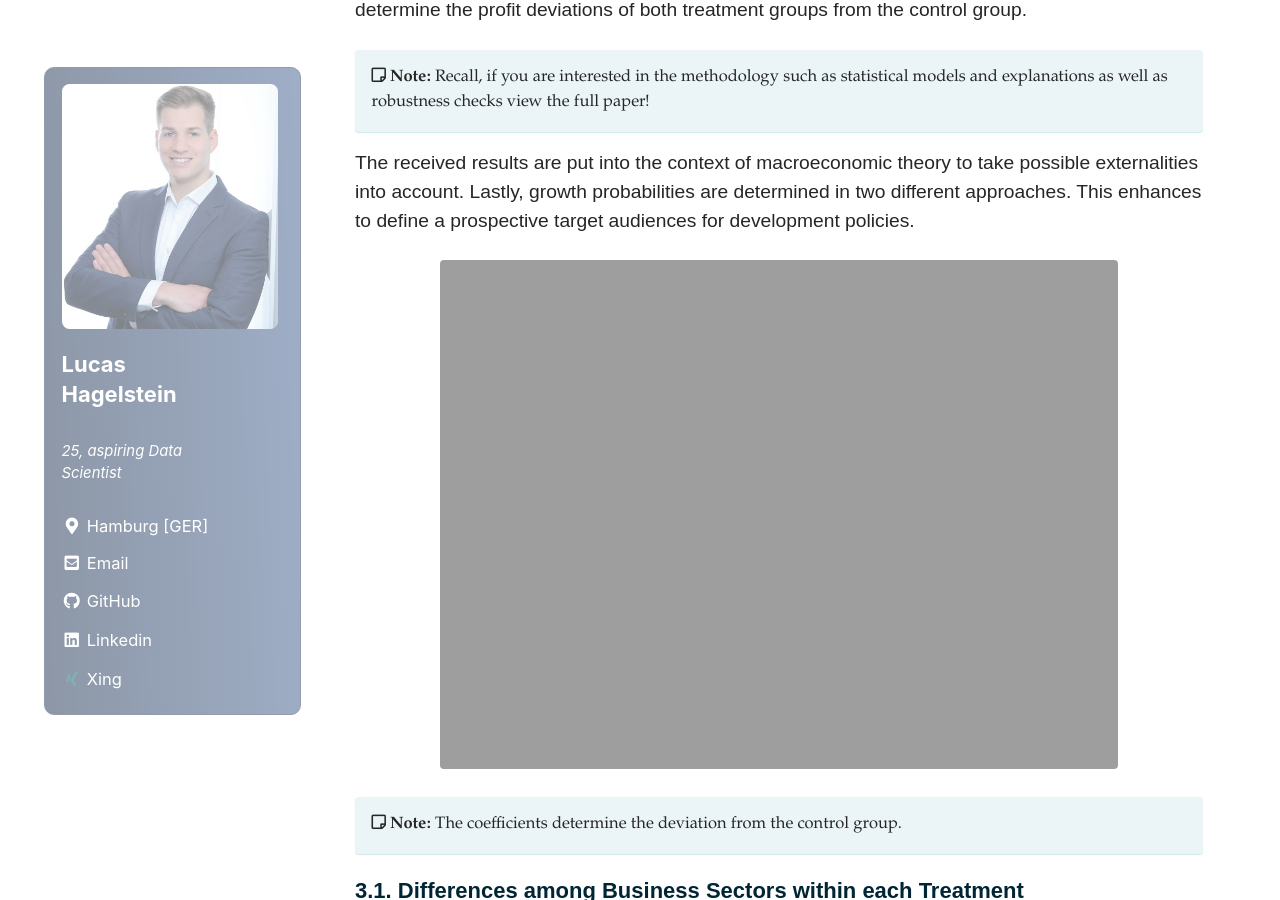
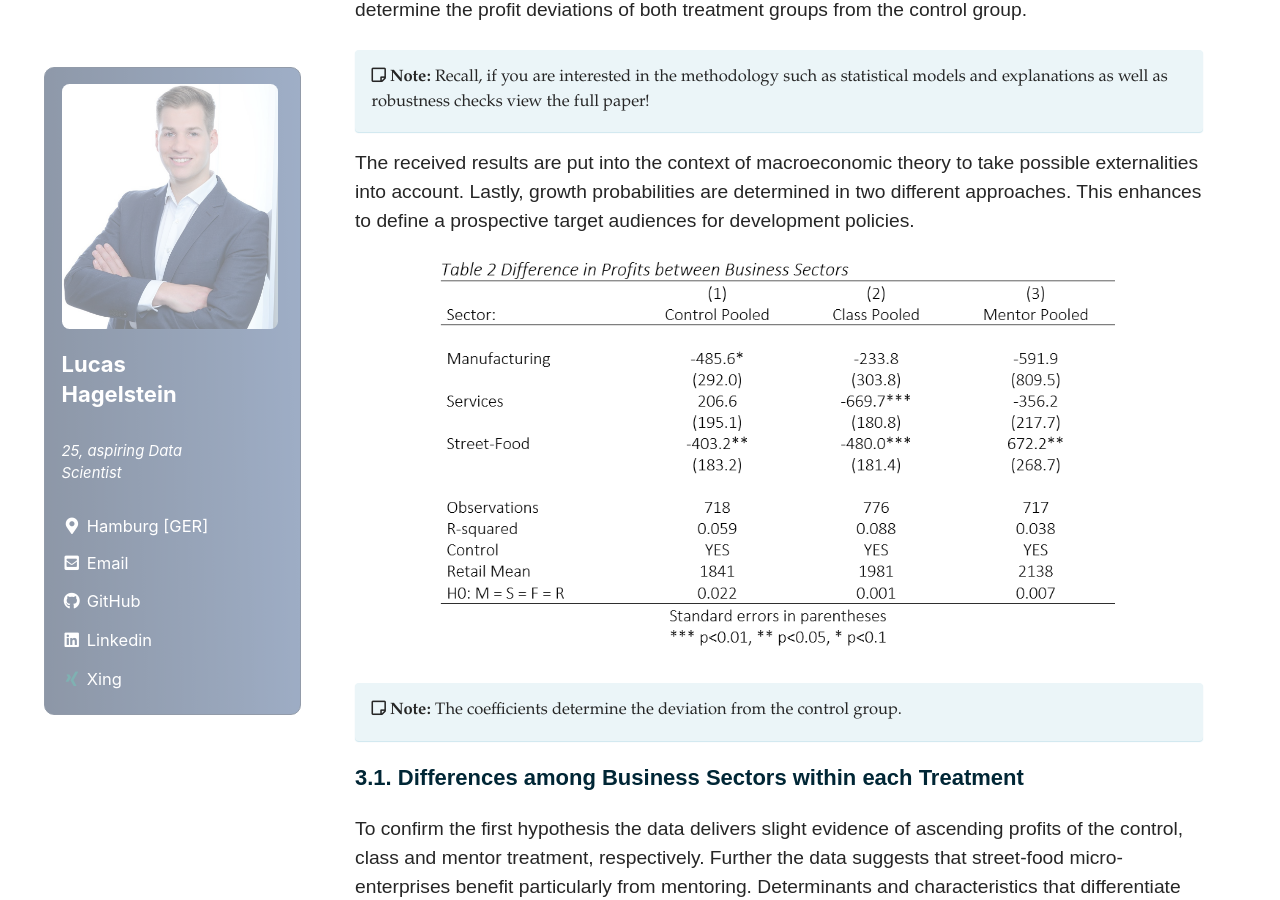
Before and after one commit to LHAGELS/LHAGELS.github.io, a Jekyll site: the page built from _posts/2020-06-04-PART-II-Development-Opportunities-of-Micro-Entrepreneurs-Evidence-from-Kenya.md, in a window 1280 px wide and 900 px high, scrolled down 561 px. Built offline with Jekyll 4.4.1, drawn with Linux system fonts in a browser that asks for light colours; cached includes are drawn as plain includes; nearby versions of some CDN libraries.

Commit message:
new github

```diff
--- a/_posts/2020-06-04-PART-II-Development-Opportunities-of-Micro-Entrepreneurs-Evidence-from-Kenya.md
+++ b/_posts/2020-06-04-PART-II-Development-Opportunities-of-Micro-Entrepreneurs-Evidence-from-Kenya.md
@@ -27,7 +27,7 @@ The received results are put into the context of macroeconomic theory to take po
 
 <center>
   <figure style="width: 80%">
-    <img src="{{ site.url }}{{ sitebaseurl }}/assets/images/posts/04_06_20/figure2.png" alt="Difference in Profits between Business Sectors">
+    <img src="{{ site.url }}{{ sitebaseurl }}/assets/images/posts/04_06_20/table2.png" alt="Difference in Profits between Business Sectors">
   </figure>
 </center>
 
```
